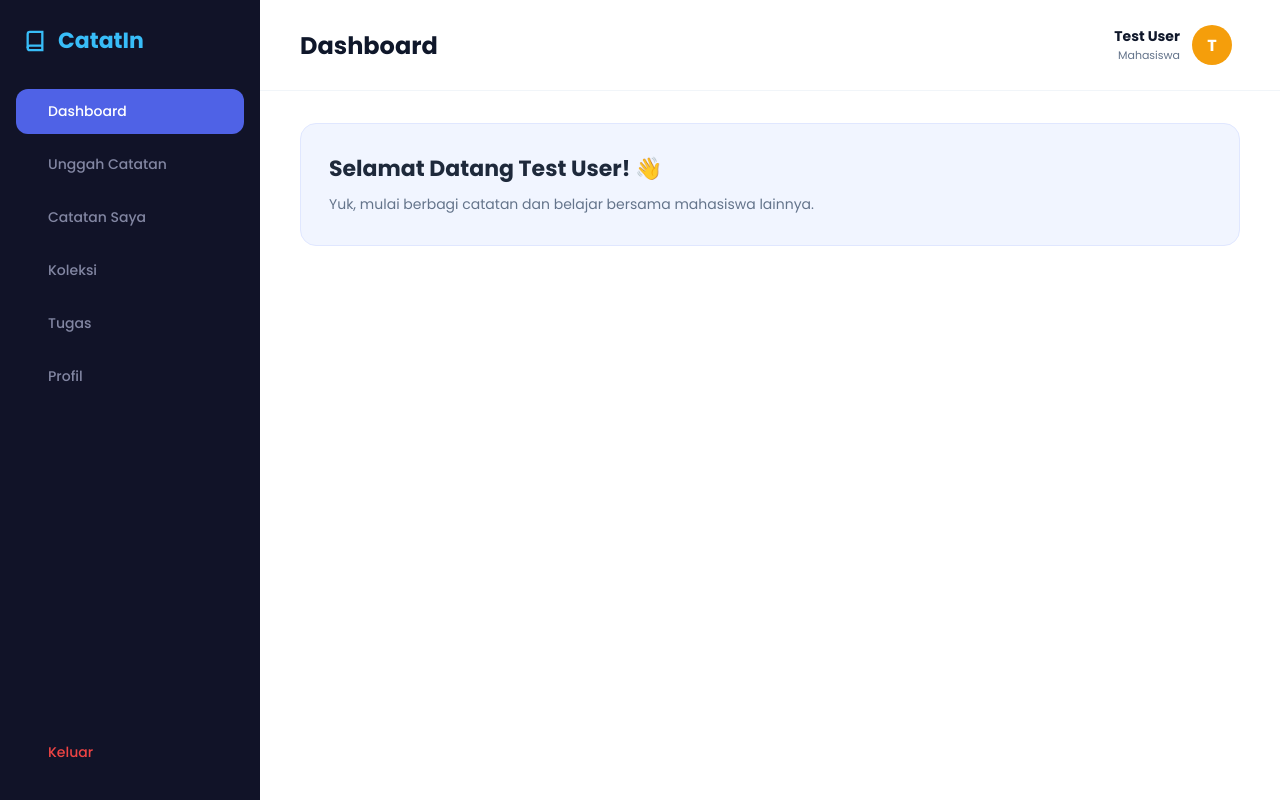
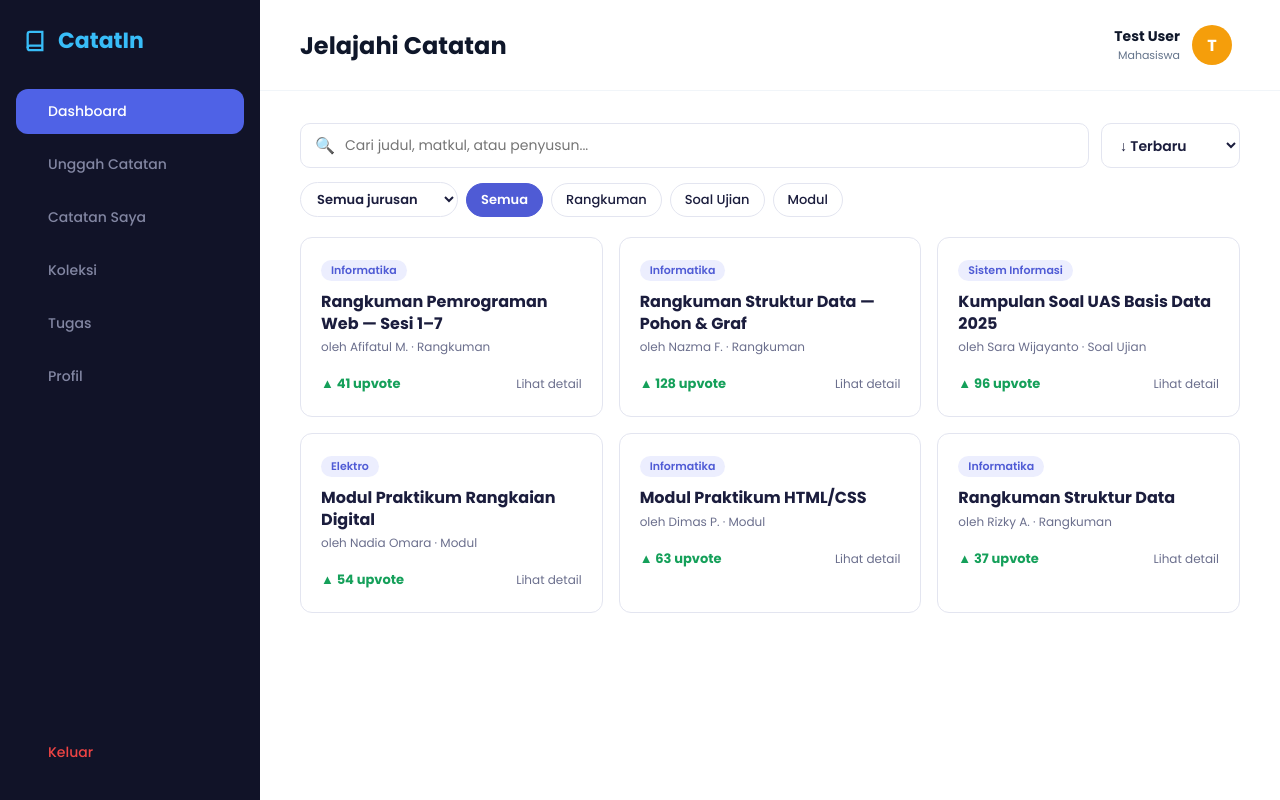
Before and after one commit to nesaathussholeha/catatin-laravel, a Laravel app: page /dashboard in a window 1280 px wide. Run offline with Laravel 12, Linux system fonts and the light colour scheme; a user stored in the database is signed in; data comes from the database, SQL or seed files in the repository; style sheets or scripts are compiled from the project's sources; some libraries are stand-ins or nearby versions.

Commit message:
dashboard-user

```diff
--- /dev/null
+++ b/app/Http/Controllers/UserDashboardController.php
@@ -0,0 +1,27 @@
+<?php
+
+namespace App\Http\Controllers;
+
+class UserDashboardController extends Controller
+{
+    public function index()
+    {
+
+        $notes = collect([
+            ['id' => 1, 'judul' => 'Rangkuman Struktur Data — Pohon & Graf', 'matkul' => 'Struktur Data',      'jurusan' => 'Informatika',      'tipe' => 'Rangkuman', 'penulis' => 'Nazma F.',       'upvote' => 128, 'tanggal' => '2026-09-25'],
+            ['id' => 2, 'judul' => 'Kumpulan Soal UAS Basis Data 2025',      'matkul' => 'Basis Data',        'jurusan' => 'Sistem Informasi', 'tipe' => 'Soal Ujian', 'penulis' => 'Sara Wijayanto', 'upvote' => 96,  'tanggal' => '2026-09-22'],
+            ['id' => 3, 'judul' => 'Modul Praktikum Rangkaian Digital',      'matkul' => 'Rangkaian Digital', 'jurusan' => 'Elektro',          'tipe' => 'Modul',      'penulis' => 'Nadia Omara',   'upvote' => 54,  'tanggal' => '2026-09-20'],
+            ['id' => 4, 'judul' => 'Rangkuman Pemrograman Web — Sesi 1–7',   'matkul' => 'Pemrograman Web',   'jurusan' => 'Informatika',      'tipe' => 'Rangkuman', 'penulis' => 'Afifatul M.',    'upvote' => 41,  'tanggal' => '2026-09-27'],
+            ['id' => 5, 'judul' => 'Rangkuman Struktur Data',                'matkul' => 'Struktur Data',     'jurusan' => 'Informatika',      'tipe' => 'Rangkuman', 'penulis' => 'Rizky A.',       'upvote' => 37,  'tanggal' => '2026-09-10'],
+            ['id' => 6, 'judul' => 'Modul Praktikum HTML/CSS',               'matkul' => 'Pemrograman Web',   'jurusan' => 'Informatika',      'tipe' => 'Modul',      'penulis' => 'Dimas P.',      'upvote' => 63,  'tanggal' => '2026-09-12'],
+        ])->map(fn ($n) => (object) $n)
+          ->sortByDesc('tanggal')
+          ->values();
+
+        return view('user.dashboard', [
+            'notes'          => $notes,
+            'daftarJurusan'  => $notes->pluck('jurusan')->unique()->sort()->values(),
+            'daftarKategori' => ['Rangkuman', 'Soal Ujian', 'Modul'],
+        ]);
+    }
+}
--- /dev/null
+++ b/resources/css/dashboard-user.css
@@ -0,0 +1,324 @@
+
+.dashboard-user {
+    width: 100%;
+    color: var(--teks);
+}
+
+.dashboard-user {
+    --navy: #17193f;
+    --putih: #ffffff;
+    --primer: #4f5bd5;
+    --primer-muda: #eceefe;
+    --teks: #1b1d3d;
+    --redup: #6b6f8d;
+    --garis: #e3e5f0;
+    --hijau: #15a05a;
+    --bahaya: #e5484d;
+    --radius: 12px;
+}
+
+.dashboard-user [hidden] {
+    display: none !important;
+}
+
+.dashboard-user :focus-visible {
+    outline: 3px solid rgba(79, 91, 213, .45);
+    outline-offset: 2px;
+}
+
+.dashboard-user h2,
+.dashboard-user p {
+    margin: 0;
+}
+
+@media (prefers-reduced-motion: reduce) {
+    .dashboard-user * {
+        transition: none !important;
+    }
+}
+
+
+.dashboard-user .toast {
+    position: fixed;
+    top: 20px;
+    right: 20px;
+    z-index: 1100;
+    max-width: 340px;
+    padding: 12px 16px;
+    font-size: 14px;
+    font-weight: 600;
+    color: #fff;
+    background: var(--navy);
+    border-radius: 10px;
+    box-shadow: 0 8px 24px rgba(23, 25, 63, .25);
+}
+
+.dashboard-user .toast-error {
+    background: var(--bahaya);
+}
+
+.dashboard-user .toast.sembunyi {
+    opacity: 0;
+    transition: opacity .3s;
+}
+
+
+.dashboard-user .sr-only {
+    position: absolute;
+    width: 1px;
+    height: 1px;
+    padding: 0;
+    margin: -1px;
+    overflow: hidden;
+    clip: rect(0, 0, 0, 0);
+    white-space: nowrap;
+    border: 0;
+}
+
+
+.dashboard-user .tombol {
+    display: inline-flex;
+    align-items: center;
+    justify-content: center;
+    gap: 6px;
+    padding: 9px 16px;
+    font: inherit;
+    font-size: 14px;
+    font-weight: 600;
+    color: var(--teks);
+    background: var(--putih);
+    border: 1px solid var(--garis);
+    border-radius: 10px;
+    cursor: pointer;
+    text-decoration: none;
+    transition: background .15s, border-color .15s;
+}
+
+.dashboard-user .tombol:hover {
+    background: #f1f2fa;
+}
+
+
+.dashboard-user .bar-cari {
+    display: flex;
+    gap: 12px;
+    margin-bottom: 14px;
+}
+
+.dashboard-user .kolom-cari {
+    display: flex;
+    align-items: center;
+    gap: 10px;
+    flex: 1;
+    min-width: 0;
+    padding: 0 14px;
+    background: var(--putih);
+    border: 1px solid var(--garis);
+    border-radius: 10px;
+}
+
+.dashboard-user .kolom-cari:focus-within {
+    border-color: var(--primer);
+}
+
+.dashboard-user .kolom-cari input {
+    width: 100%;
+    min-width: 0;
+    flex: 1;
+    padding: 11px 0;
+    font: inherit;
+    font-size: 14px;
+    color: var(--teks);
+    background: none;
+    border: 0;
+    outline: 0;
+}
+
+.dashboard-user .kolom-cari input:focus-visible {
+    outline: none;
+}
+
+.dashboard-user .pilih-urut select {
+    height: 100%;
+    padding: 0 14px;
+    font: inherit;
+    font-size: 14px;
+    font-weight: 600;
+    color: var(--teks);
+    background: var(--putih);
+    border: 1px solid var(--garis);
+    border-radius: 10px;
+    cursor: pointer;
+}
+
+
+.dashboard-user .chip-baris {
+    display: flex;
+    flex-wrap: wrap;
+    align-items: center;
+    gap: 8px;
+    margin-bottom: 20px;
+}
+
+.dashboard-user .chip {
+    padding: 6px 14px;
+    font: inherit;
+    font-size: 13px;
+    font-weight: 500;
+    color: var(--teks);
+    background: var(--putih);
+    border: 1px solid var(--garis);
+    border-radius: 999px;
+    cursor: pointer;
+    transition: background .15s;
+}
+
+.dashboard-user .chip:hover {
+    background: var(--primer-muda);
+}
+
+.dashboard-user .chip.aktif {
+    background: var(--primer);
+    border-color: var(--primer);
+    color: #fff;
+    font-weight: 600;
+}
+
+.dashboard-user .pilih-jurusan select {
+    padding: 6px 12px;
+    font: inherit;
+    font-size: 13px;
+    font-weight: 600;
+    color: var(--teks);
+    background: var(--putih);
+    border: 1px solid var(--garis);
+    border-radius: 999px;
+    cursor: pointer;
+}
+
+.dashboard-user .pilih-jurusan select:hover {
+    background: var(--primer-muda);
+}
+
+
+.dashboard-user .grid-kartu {
+    display: grid;
+    grid-template-columns: repeat(auto-fill, minmax(280px, 1fr));
+    gap: 16px;
+}
+
+.dashboard-user .kartu {
+    min-width: 0;
+    padding: 18px 20px;
+    background: var(--putih);
+    border: 1px solid var(--garis);
+    border-radius: var(--radius);
+    transition: box-shadow .2s, transform .2s;
+}
+
+.dashboard-user .kartu:hover {
+    transform: translateY(-2px);
+    box-shadow: 0 5px 18px rgba(23, 25, 63, .07);
+}
+
+.dashboard-user .kartu h2 {
+    margin: 10px 0 4px;
+    font-size: 16px;
+    font-weight: 700;
+    line-height: 1.35;
+    color: var(--teks);
+}
+
+.dashboard-user .meta {
+    font-size: 12px;
+    color: var(--redup);
+}
+
+.dashboard-user .lencana {
+    display: inline-block;
+    padding: 2px 10px;
+    font-size: 11px;
+    font-weight: 600;
+    color: var(--primer);
+    background: var(--primer-muda);
+    border-radius: 999px;
+}
+
+
+.dashboard-user .kartu-bawah {
+    display: flex;
+    align-items: center;
+    justify-content: space-between;
+    gap: 10px;
+    margin-top: 14px;
+}
+
+.dashboard-user .upvote {
+    padding: 4px 8px;
+    margin-left: -8px;
+    font: inherit;
+    font-size: 13px;
+    font-weight: 700;
+    color: var(--hijau);
+    background: none;
+    border: 0;
+    border-radius: 8px;
+    cursor: pointer;
+}
+
+.dashboard-user .upvote:hover {
+    background: #e9f8ef;
+}
+
+.dashboard-user .upvote.aktif {
+    background: #d9f3e4;
+}
+
+.dashboard-user .upvote:disabled {
+    opacity: .6;
+    cursor: progress;
+}
+
+.dashboard-user .detail {
+    font-size: 12px;
+    color: var(--redup);
+    text-decoration: none;
+}
+
+.dashboard-user .detail:hover {
+    color: var(--primer);
+    text-decoration: underline;
+}
+
+
+.dashboard-user .kosong {
+    display: grid;
+    justify-items: center;
+    gap: 6px;
+    padding: 40px 20px;
+    text-align: center;
+    color: var(--redup);
+    background: var(--putih);
+    border: 1px dashed #cfd2ea;
+    border-radius: var(--radius);
+}
+
+.dashboard-user .kosong .tombol {
+    margin-top: 10px;
+}
+
+
+@media (max-width: 767px) {
+    .dashboard-user .bar-cari {
+        flex-direction: column;
+    }
+
+    .dashboard-user .pilih-urut select {
+        width: 100%;
+        padding: 10px 14px;
+    }
+
+    .dashboard-user .grid-kartu {
+        grid-template-columns: 1fr;
+    }
+}
--- /dev/null
+++ b/resources/js/dashboard-user.js
@@ -0,0 +1,154 @@
+
+function tampilkanToast(pesan) {
+    let toast = document.querySelector('.dashboard-user .toast');
+
+    if (!toast) {
+        toast = document.createElement('div');
+        toast.className = 'toast';
+        document.querySelector('.dashboard-user').appendChild(toast);
+    }
+
+    toast.textContent = pesan;
+    toast.classList.add('tampil');
+
+    setTimeout(function () {
+        toast.classList.remove('tampil');
+    }, 2500);
+}
+
+function initDashboard() {
+    const grid = document.getElementById('grid');
+    const cari = document.getElementById('cari');
+    const jurusan = document.getElementById('jurusan');
+    const urut = document.getElementById('urut');
+    const kosong = document.getElementById('kosong');
+    const formCari = document.getElementById('form-cari');
+    const tombolReset = document.getElementById('reset');
+
+    if (!grid || !cari || !jurusan || !urut || !kosong || !formCari || !tombolReset) {
+        return;
+    }
+
+    let kategoriAktif = 'semua';
+
+    const semuaChipKategori = document.querySelectorAll('[data-kategori]');
+
+    function filterCatatan() {
+        const kataKunci = cari.value.toLowerCase().trim();
+        const jurusanDipilih = jurusan.value;
+        const kartu = grid.querySelectorAll('.kartu');
+
+        let jumlahTampil = 0;
+
+        kartu.forEach(function (item) {
+            const teksCari = (item.dataset.cari || '').toLowerCase();
+            const jurusanItem = item.dataset.jurusan;
+            const kategoriItem = item.dataset.kategori;
+
+            const cocokCari = teksCari.includes(kataKunci);
+
+            const cocokJurusan =
+                jurusanDipilih === '' ||
+                jurusanItem === jurusanDipilih;
+
+            const cocokKategori =
+                kategoriAktif === 'semua' ||
+                kategoriItem === kategoriAktif;
+
+            const tampil = cocokCari && cocokJurusan && cocokKategori;
+
+            item.style.display = tampil ? '' : 'none';
+
+            if (tampil) {
+                jumlahTampil++;
+            }
+        });
+
+        kosong.hidden = jumlahTampil > 0;
+    }
+
+    function urutkanCatatan() {
+        const kartu = Array.from(grid.querySelectorAll('.kartu'));
+
+        kartu.sort(function (a, b) {
+            if (urut.value === 'populer') {
+                return Number(b.dataset.dasar || 0) - Number(a.dataset.dasar || 0);
+            }
+
+            return new Date(b.dataset.tanggal) - new Date(a.dataset.tanggal);
+        });
+
+        kartu.forEach(function (item) {
+            grid.appendChild(item);
+        });
+
+        filterCatatan();
+    }
+
+    cari.addEventListener('input', filterCatatan);
+
+    jurusan.addEventListener('change', filterCatatan);
+
+    urut.addEventListener('change', urutkanCatatan);
+
+    formCari.addEventListener('submit', function (event) {
+        event.preventDefault();
+        filterCatatan();
+    });
+
+    tombolReset.addEventListener('click', function () {
+        cari.value = '';
+        jurusan.value = '';
+        urut.value = 'terbaru';
+        kategoriAktif = 'semua';
+
+        semuaChipKategori.forEach(function (chip) {
+            const aktif = chip.dataset.kategori === 'semua';
+
+            chip.classList.toggle('aktif', aktif);
+            chip.setAttribute('aria-pressed', aktif ? 'true' : 'false');
+        });
+
+        urutkanCatatan();
+    });
+
+    semuaChipKategori.forEach(function (chip) {
+        chip.addEventListener('click', function () {
+            kategoriAktif = chip.dataset.kategori;
+
+            semuaChipKategori.forEach(function (item) {
+                const aktif = item === chip;
+
+                item.classList.toggle('aktif', aktif);
+                item.setAttribute('aria-pressed', aktif ? 'true' : 'false');
+            });
+
+            filterCatatan();
+        });
+    });
+
+    grid.addEventListener('click', function (event) {
+        const tombol = event.target.closest('.upvote');
+
+        if (!tombol) {
+            return;
+        }
+
+        const jumlah = tombol.querySelector('.jumlah');
+
+        if (!jumlah) {
+            return;
+        }
+
+        let nilai = Number(jumlah.textContent);
+
+        nilai++;
+        jumlah.textContent = nilai;
+
+        tampilkanToast('Upvote berhasil ditambahkan!');
+    });
+
+    filterCatatan();
+}
+
+document.addEventListener('DOMContentLoaded', initDashboard);
--- a/resources/views/user/dashboard.blade.php
+++ b/resources/views/user/dashboard.blade.php
@@ -1,16 +1,82 @@
+@extends('layouts.user')
+@section('title', 'Jelajahi Catatan')
+@section('page-title', 'Jelajahi Catatan')
 
-@extends('layouts.user')
+@push('styles')
+    @vite('resources/css/dashboard-user.css')
+@endpush
 
-@section('title', 'Dashboard')
-@section('page-title', 'Dashboard')
+@push('scripts')
+    @vite('resources/js/dashboard-user.js')
+@endpush
 
 @section('content')
+<div class="dashboard-user">
 
-    <div class="dashboard-welcome">
-        <h2>Selamat Datang {{ auth()->user()->name }}! 👋</h2>
-        <p>
-            Yuk, mulai berbagi catatan dan belajar bersama mahasiswa lainnya.
-        </p>
+    <form class="bar-cari" role="search" id="form-cari">
+        <label class="kolom-cari">
+            <span aria-hidden="true">🔍</span>
+            <span class="sr-only">Cari catatan</span>
+            <input type="search" id="cari" placeholder="Cari judul, matkul, atau penyusun...">
+        </label>
+
+        <label class="pilih-urut">
+            <span class="sr-only">Urutkan</span>
+            <select id="urut">
+                <option value="terbaru">↓ Terbaru</option>
+                <option value="populer">↓ Terpopuler</option>
+            </select>
+        </label>
+    </form>
+
+    <div class="chip-baris" aria-label="Filter catatan">
+        <label class="pilih-jurusan">
+            <span class="sr-only">Jurusan</span>
+            <select id="jurusan">
+                <option value="">Semua jurusan</option>
+                @foreach ($daftarJurusan as $j)
+                    <option value="{{ $j }}">{{ $j }}</option>
+                @endforeach
+            </select>
+        </label>
+
+        <button type="button" class="chip aktif" data-kategori="semua" aria-pressed="true">Semua</button>
+
+        @foreach ($daftarKategori as $k)
+            <button type="button" class="chip" data-kategori="{{ $k }}" aria-pressed="false">{{ $k }}</button>
+        @endforeach
     </div>
 
+    <div class="grid-kartu" id="grid">
+        @foreach ($notes as $n)
+            <article class="kartu"
+                data-jurusan="{{ $n->jurusan }}"
+                data-kategori="{{ $n->tipe }}"
+                data-tanggal="{{ $n->tanggal }}"
+                data-cari="{{ mb_strtolower($n->judul.' '.$n->matkul.' '.$n->penulis) }}">
+
+                <span class="lencana">{{ $n->jurusan }}</span>
+                <h2>{{ $n->judul }}</h2>
+                <p class="meta">oleh {{ $n->penulis }} · {{ $n->tipe }}</p>
+
+                <div class="kartu-bawah">
+                    <button type="button" class="upvote" data-dasar="{{ (int) $n->upvote }}" aria-pressed="false">
+                        <span aria-hidden="true">▲</span>
+                        <span class="jumlah">{{ (int) $n->upvote }}</span> upvote
+                    </button>
+
+                    {{-- Ganti "#" dengan route detail catatan setelah halamannya ada --}}
+                    <a class="detail" href="#">Lihat detail</a>
+                </div>
+            </article>
+        @endforeach
+    </div>
+
+    <div class="kosong" id="kosong" hidden>
+        <p><strong>Tidak ada catatan yang cocok.</strong></p>
+        <p>Coba kata kunci lain atau ubah filter.</p>
+        <button type="button" class="tombol" id="reset">Reset pencarian</button>
+    </div>
+
+</div>
 @endsection
--- a/routes/web.php
+++ b/routes/web.php
@@ -4,7 +4,7 @@
 use Illuminate\Support\Facades\Route;
 use App\Http\Controllers\Auth\RegisterController;
 use App\Http\Controllers\Auth\LoginController;
-
+use App\Http\Controllers\UserDashboardController;
 
 // ========================================
 // AUTHENTICATION (GUEST)
@@ -32,9 +32,8 @@ Route::middleware('guest')->group(function () {
 
 Route::middleware(['auth', 'role:student'])->group(function () {
 
-    Route::get('/dashboard', function () {
-        return view('user.dashboard');
-    })->name('user.dashboard');
+Route::get('/dashboard', [UserDashboardController::class, 'index'])
+    ->name('user.dashboard');
 
     Route::get('/profil', function () {
         return view('user.profile');
```
